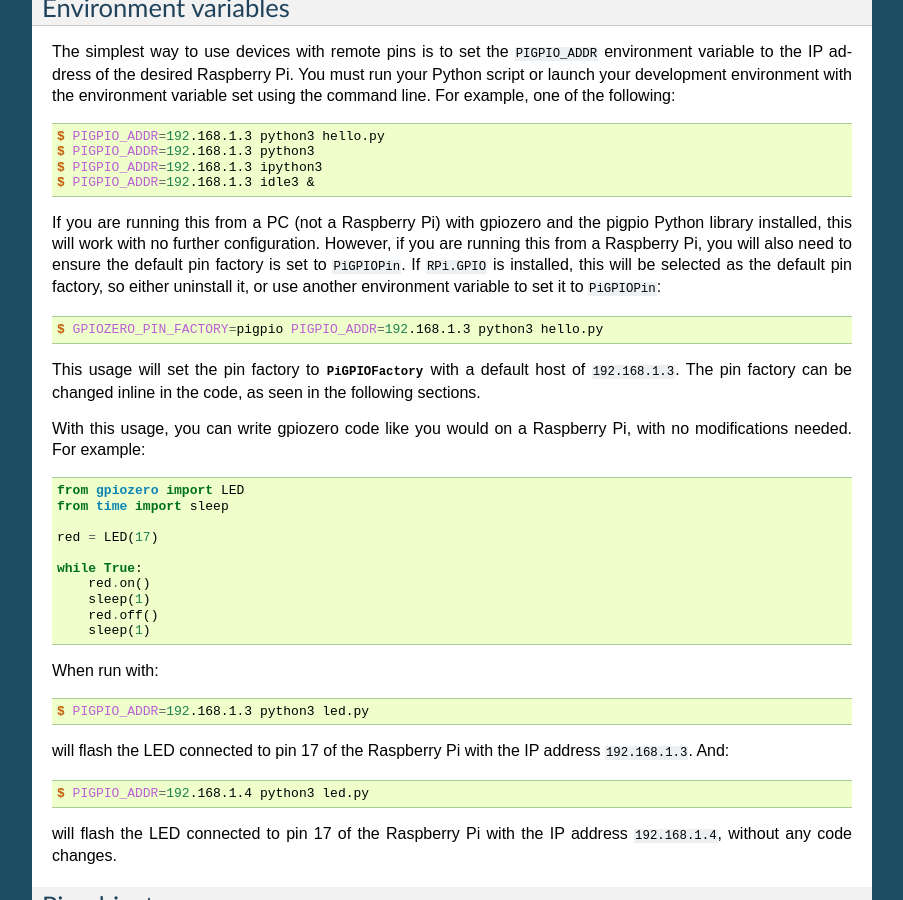
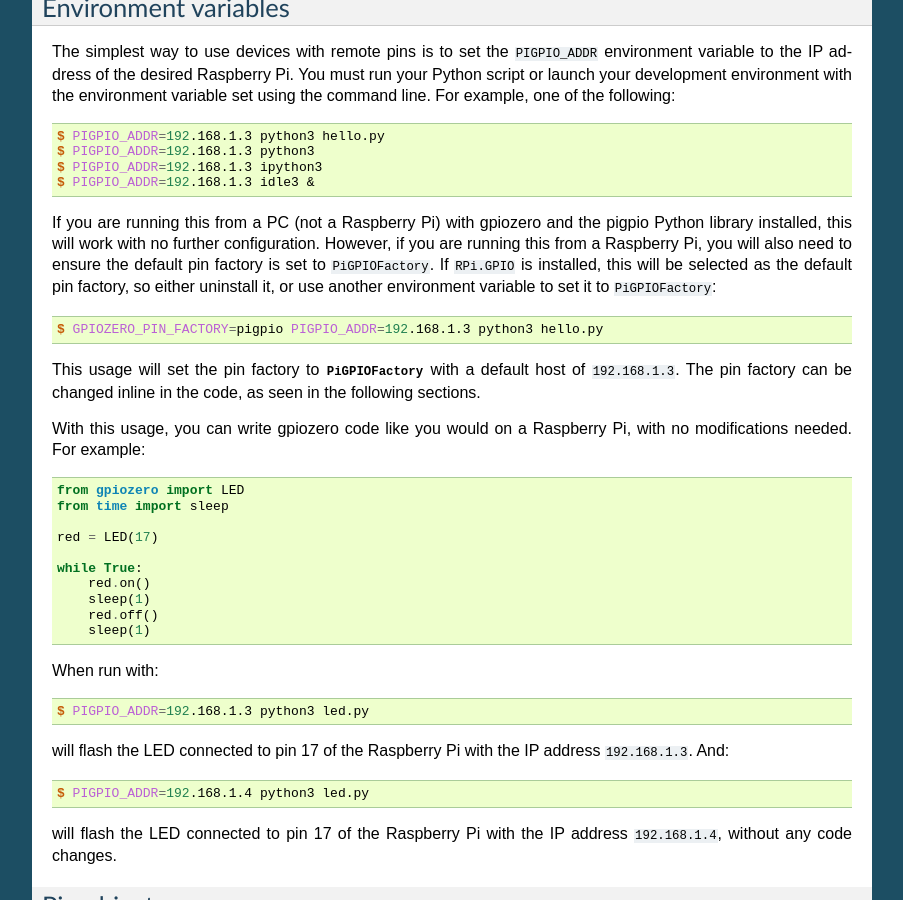
Before and after one commit to gpiozero/gpiozero, a Sphinx documentation site: the page built from docs/remote_gpio.rst, in a window 1280 px wide and 900 px high, scrolled down 2777 px. Shown: the whole window, without its empty margins (198-1101 px from the left). Built offline with Sphinx 7.4.7, drawn with Linux system fonts in a browser that asks for light colours.

Commit message:
Fix old references to PiGPIOPin

```diff
--- a/docs/remote_gpio.rst
+++ b/docs/remote_gpio.rst
@@ -183,9 +183,10 @@ following:
 If you are running this from a PC (not a Raspberry Pi) with gpiozero and the
 pigpio Python library installed, this will work with no further configuration.
 However, if you are running this from a Raspberry Pi, you will also need to
-ensure the default pin factory is set to ``PiGPIOPin``. If ``RPi.GPIO`` is
+ensure the default pin factory is set to ``PiGPIOFactory``. If ``RPi.GPIO`` is
 installed, this will be selected as the default pin factory, so either
-uninstall it, or use another environment variable to set it to ``PiGPIOPin``:
+uninstall it, or use another environment variable to set it to
+``PiGPIOFactory``:
 
 .. code-block:: console
 
```
